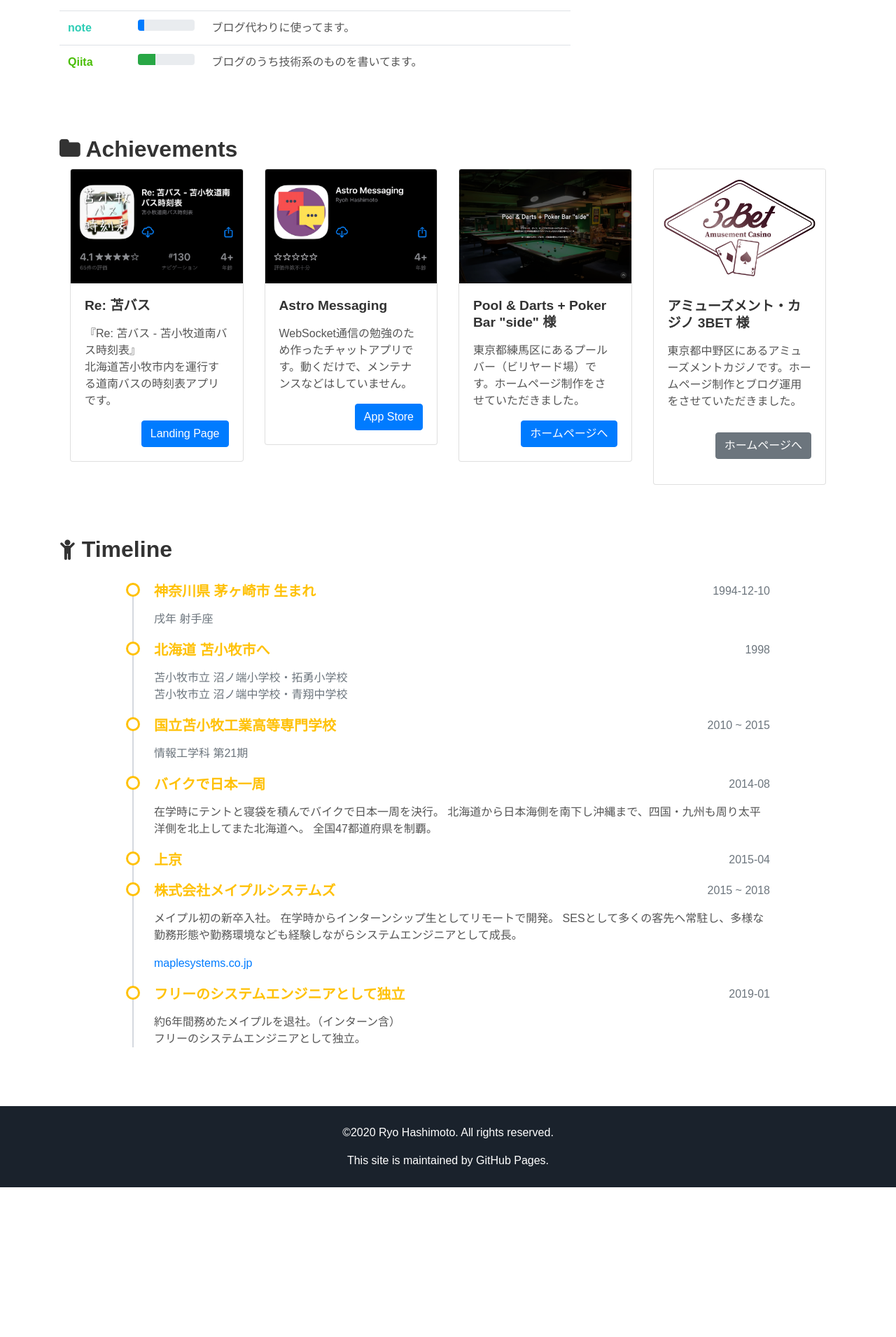
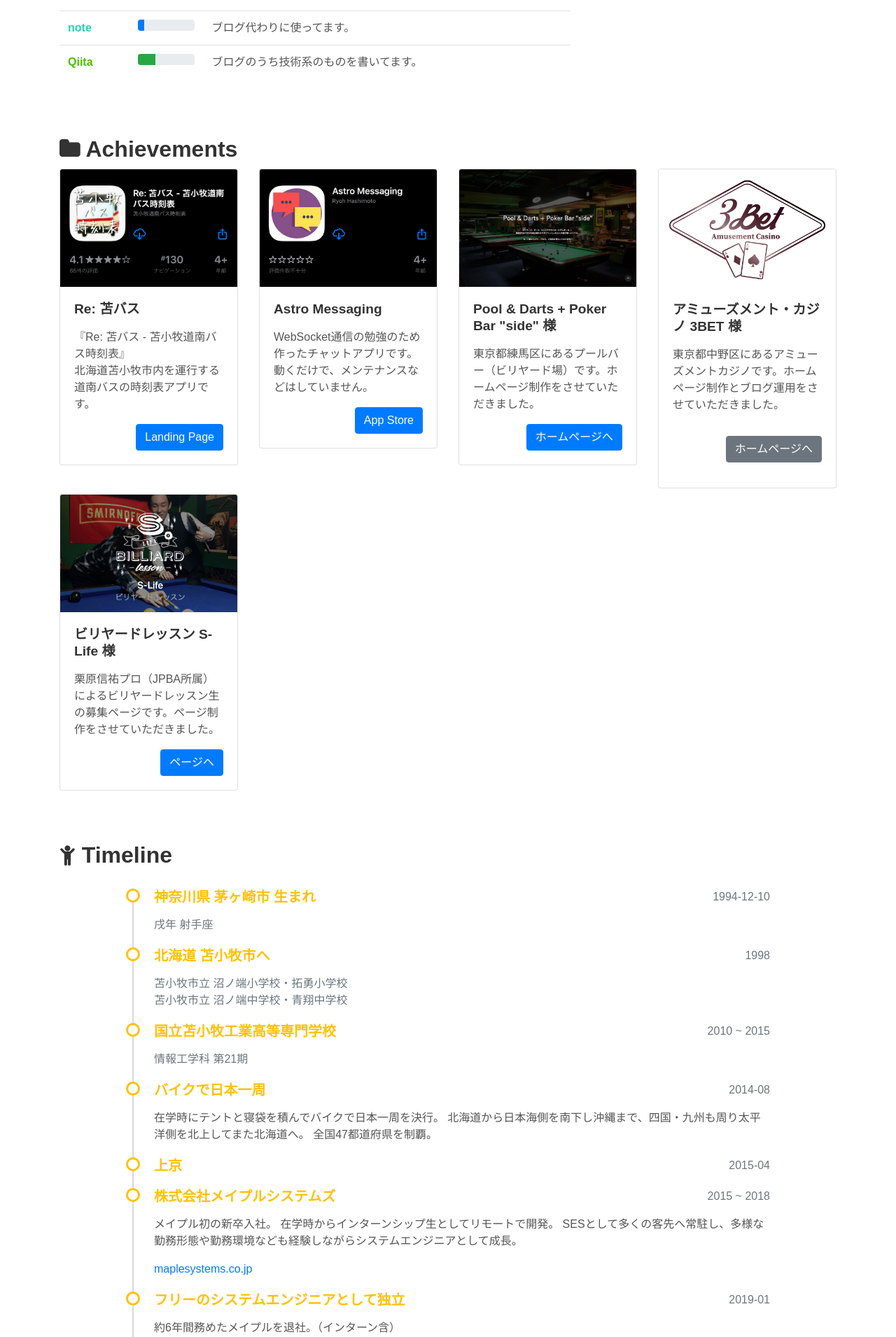
Before and after one commit to hashimotoryoh/hashimotoryoh.github.io, a Jekyll site: the page built from index.md, in a window 1280 px wide. Shown: the part 1838-3749 px from the top of the page at 70% size. Built offline with Jekyll 4.4.1, drawn with Linux system fonts in a browser that asks for light colours; some web fonts are replaced; comment, search, counter and statistics services are not loaded; before the commit the page ends 3535 px from its top, so only the background shows below that.

Commit message:
実績のカルーセル実装をやめる

```diff
--- a/_includes/achievements.html
+++ b/_includes/achievements.html
@@ -1,19 +1,8 @@
 <div class="container">
+
     <h2><i class="icon fa fa-folder"></i> Achievements</h2>
-  <div id="achievementCarousel" class="carousel carousel-multi-item" data-ride="carousel">
 
-    <!-- <div class="controls-top">
-      <a class="btn-floating prev" href="#achievementCarousel" data-slide="prev"><i class="icon fa fa-chevron-left"></i></a>
-      <a class="btn-floating next" href="#achievementCarousel" data-slide="next"><i class="icon fa fa-chevron-right"></i></a>
-    </div> -->
-
-    <ol class="carousel-indicators">
-      <li data-target="#achievementCarousel" data-slide-to="0" class="active"></li>
-      <li data-target="#achievementCarousel" data-slide-to="1"></li>
-    </ol>
-
-    <div class="carousel-inner" role="listbox">
-      <div class="carousel-item active">
+    <div class="row">
 
         <div class="col-md-3" style="float:left">
             <div class="card mb-2">
@@ -70,7 +59,7 @@
 
     </div>
 
-      <div class="carousel-item">
+    <div class="row">
 
         <div class="col-md-3" style="float:left">
             <div class="card mb-2">
@@ -86,7 +75,5 @@
         </div>
 
     </div>
-    </div>
 
 </div>
-</div>
```
Also changed, not shown: src/styles/_achievements.scss (+0 -11 lines). Lines whose indentation alone changed are shown as unchanged.
